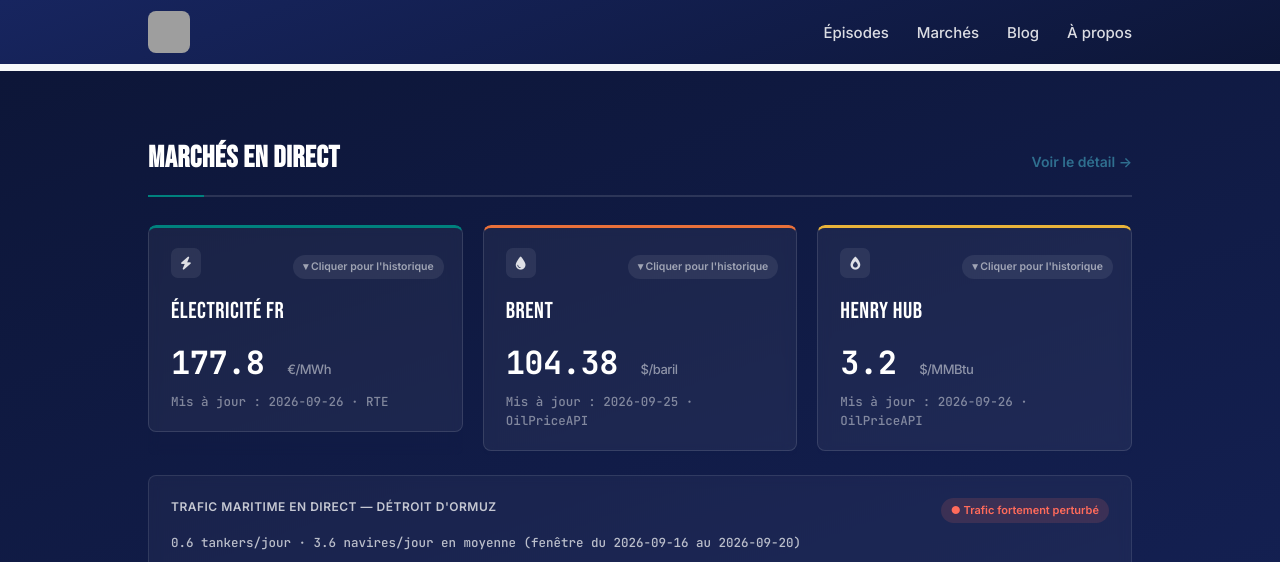
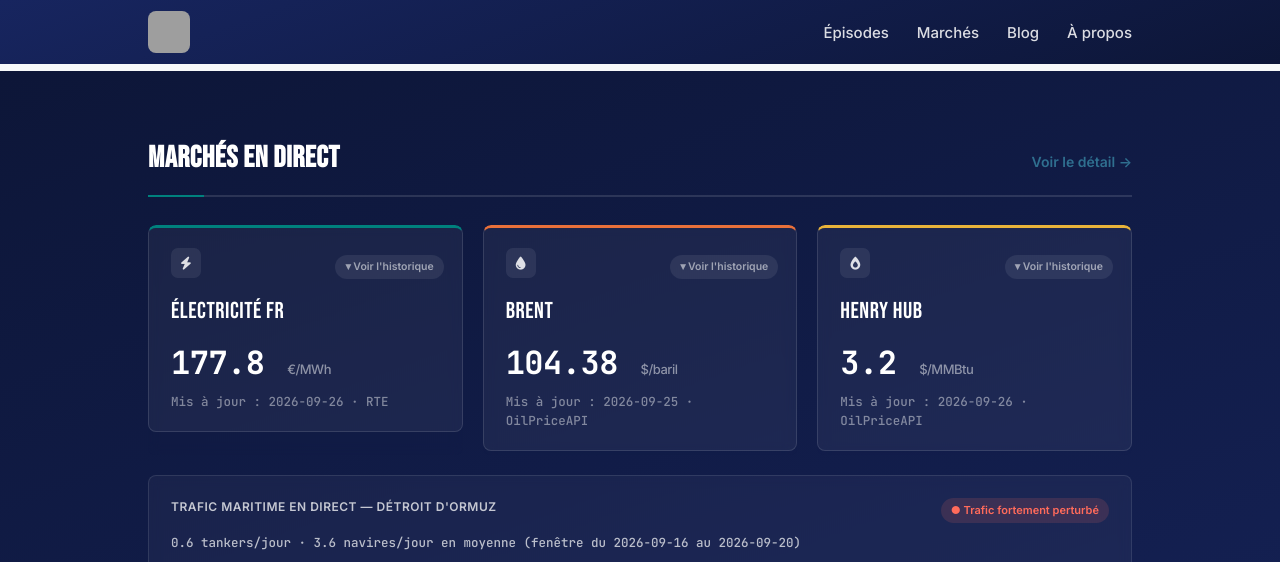
Before and after one commit to InsideEnergyMarkets/Inside-Energy-Markets, a Jekyll site: the page built from index.html, in a window 1280 px wide and 900 px high, scrolled down 1197 px, cut to the strip 0-562 px from the top of the window. Built offline with Jekyll 4.4.1, drawn with Linux system fonts in a browser that asks for light colours; grey boxes are pictures that could not be loaded.

Commit message:
Update hint text for viewing history

```diff
--- a/index.html
+++ b/index.html
@@ -78,7 +78,7 @@ title: Accueil
         <p class="market-value market-pending">-</p>
         <p class="market-sub">Donnée à venir</p>
         {% endif %}
-        <p class="mkt-flip-hint">▾ Cliquer pour l'historique</p>
+        <p class="mkt-flip-hint">▾ Voir l'historique</p>
       </div>
       <div class="mkt-flip-back">
         <div class="mkt-flip-back-head">
@@ -106,7 +106,7 @@ title: Accueil
         <p class="market-value market-pending">-</p>
         <p class="market-sub">Donnée à venir</p>
         {% endif %}
-        <p class="mkt-flip-hint">▾ Cliquer pour l'historique</p>
+        <p class="mkt-flip-hint">▾ Voir l'historique</p>
       </div>
       <div class="mkt-flip-back">
         <div class="mkt-flip-back-head">
@@ -134,7 +134,7 @@ title: Accueil
         <p class="market-value market-pending">-</p>
         <p class="market-sub">Donnée à venir</p>
         {% endif %}
-        <p class="mkt-flip-hint">▾ Cliquer pour l'historique</p>
+        <p class="mkt-flip-hint">▾ Voir l'historique</p>
       </div>
       <div class="mkt-flip-back">
         <div class="mkt-flip-back-head">
```
